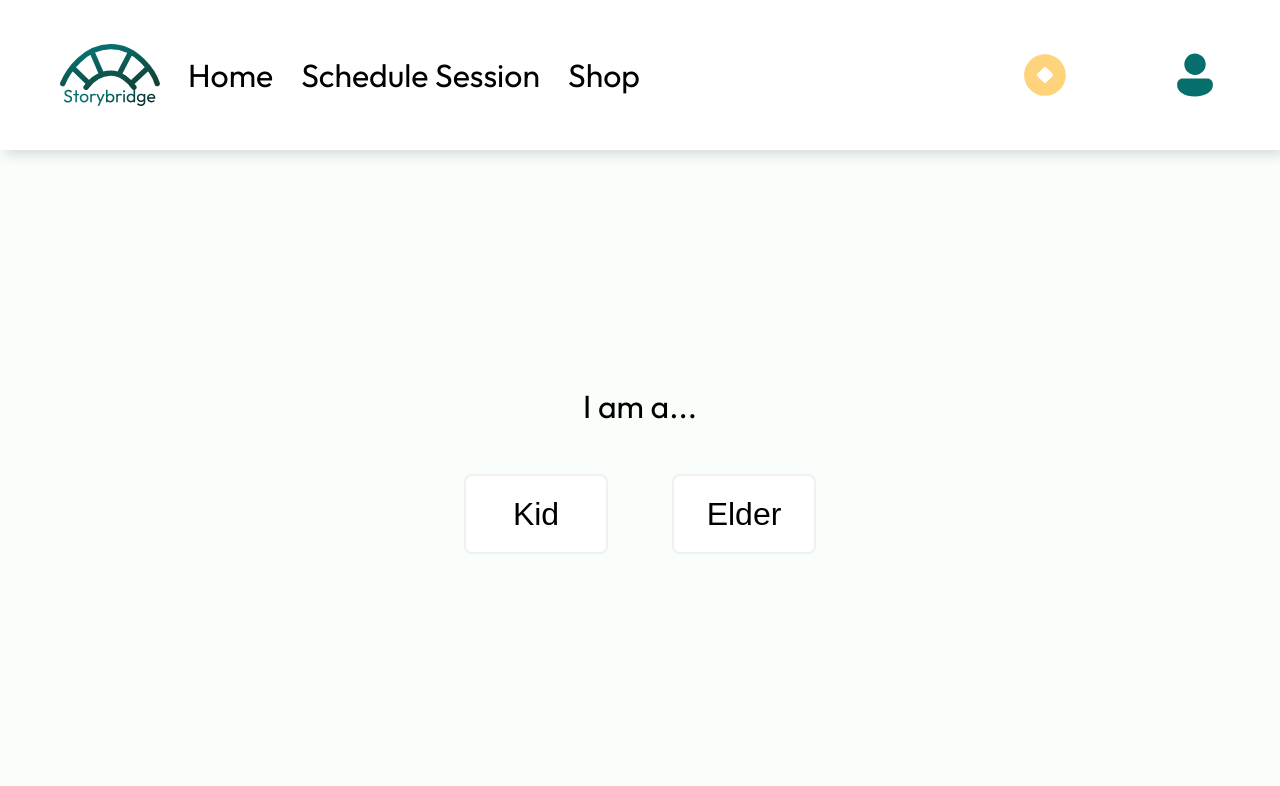
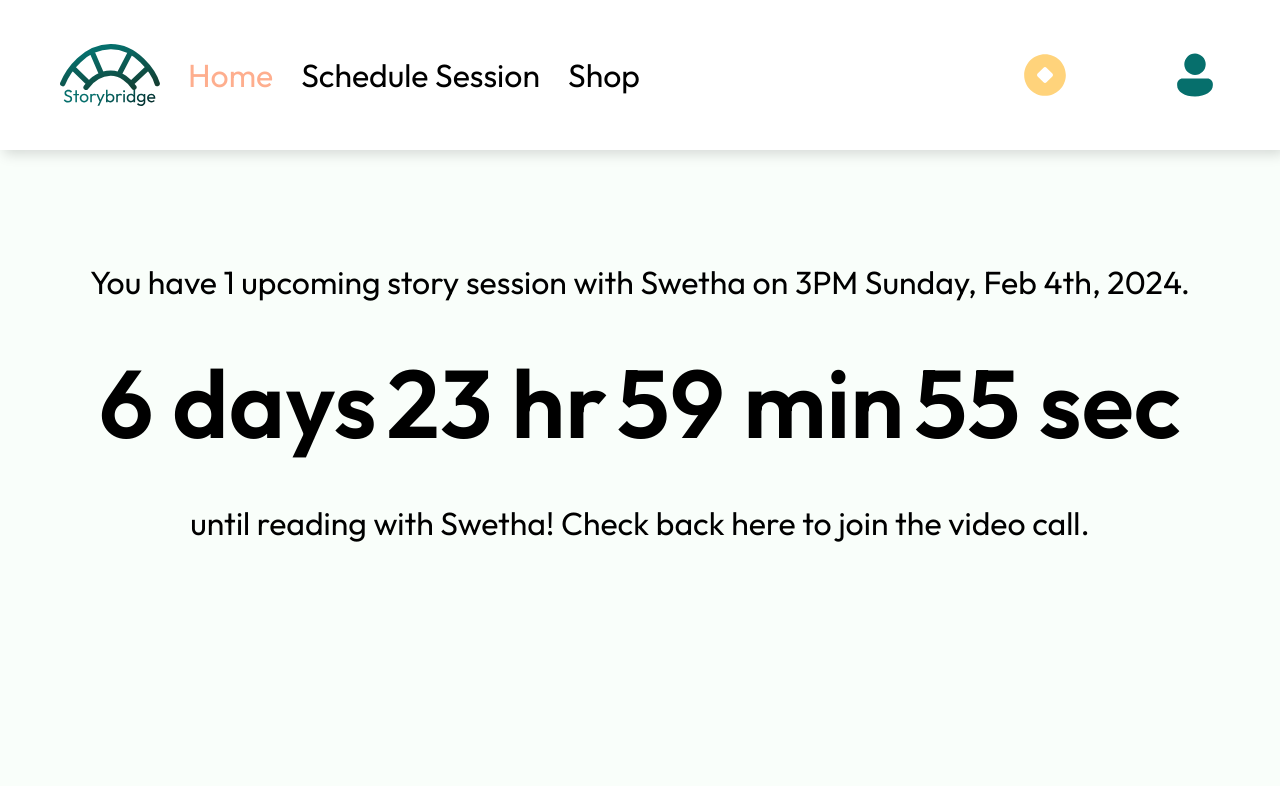
Before and after one commit to s-palakur/story-bridge, a Next.js app in the folder storybridge/: page /dashboard in a window 1280 px wide. Shown: the top 786 px of the page. Built offline with nearby package versions, Linux system fonts and the light colour scheme.

Commit message:
colored navbar, timer font

```diff
--- a/storybridge/app/Navbar.js
+++ b/storybridge/app/Navbar.js
@@ -1,25 +1,36 @@
 import React from "react";
 import styles from "./Navbar.module.css";
 import Link from "next/link";
-import { isKid } from "./firebase"
+import { isKid } from "./firebase";
 
-export default function Navbar() {
-  // Example boolean function isKid
+export default function Navbar({ pageName = "Home" }) {
+  // Determine if the current user is a kid
+  const kid = isKid(); // Example boolean function isKid
+
+  // Function to determine the style of a link
+  const getLinkStyle = (linkName) => {
+    return {
+      fontWeight: "normal",
+      color: pageName === linkName ? "#FEAE8E" : "inherit", // Change color to yellow if pageName matches
+    };
+  };
 
   return (
     <div className={styles.main}>
       <div className={styles.left}>
         <img src="/logo.svg" alt="logo" width="100" />
         <Link href="/dashboard">
-          <h1 style={{ fontWeight: "normal" }}>Home</h1>
+          <h1 style={getLinkStyle("dashboard")}>Home</h1>
         </Link>
         <Link href="/scheduling">
-          <h1 style={{ fontWeight: "normal" }}>Schedule Session</h1>
+          <h1 style={getLinkStyle("scheduling")}>Schedule Session</h1>
         </Link>
-        {isKid() && <h1 style={{ fontWeight: "normal" }}>Shop</h1>}
+        <Link href="/shop">
+          {kid && <h1 style={getLinkStyle("shop")}>Shop</h1>}
+        </Link>
       </div>
       <div className={styles.right}>
-        {isKid() && <img src="/coin.svg" alt="coin" width="50" />}
+        {kid && <img src="/coin.svg" alt="coin" width="50" />}
         <img src="/profile.svg" alt="profile" width="50" />
       </div>
     </div>
--- a/storybridge/app/dashboard/CountdownTimer.js
+++ b/storybridge/app/dashboard/CountdownTimer.js
@@ -1,6 +1,6 @@
 // CountdownTimer.js
 import React, { useState, useEffect } from "react";
-import styles from "./Timer.module.css";
+import styles from "./CountdownTimer.module.css";
 
 const CountdownTimer = ({ targetDate }) => {
   const calculateTimeRemaining = () => {
@@ -8,7 +8,9 @@ const CountdownTimer = ({ targetDate }) => {
     const difference = targetDate - now;
 
     const days = Math.floor(difference / (1000 * 60 * 60 * 24));
-    const hours = Math.floor((difference % (1000 * 60 * 60 * 24)) / (1000 * 60 * 60));
+    const hours = Math.floor(
+      (difference % (1000 * 60 * 60 * 24)) / (1000 * 60 * 60)
+    );
     const minutes = Math.floor((difference % (1000 * 60 * 60)) / (1000 * 60));
     const seconds = Math.floor((difference % (1000 * 60)) / 1000);
 
@@ -27,13 +29,19 @@ const CountdownTimer = ({ targetDate }) => {
 
   return (
     <div className={styles.countdownContainer}>
-      <h2>Countdown Timer</h2>
+      <h1>
+        You have 1 upcoming story session with Swetha on 3PM Sunday, Feb 4th,
+        2024.
+      </h1>
       <div className={styles.timeDisplay}>
-        <span>{timeRemaining.days} days</span>
-        <span>{timeRemaining.hours} hours</span>
-        <span>{timeRemaining.minutes} minutes</span>
-        <span>{timeRemaining.seconds} seconds</span>
+        <span style={{ fontWeight: 600 }}>{timeRemaining.days} days</span>
+        <span style={{ fontWeight: 600 }}>{timeRemaining.hours} hr</span>
+        <span style={{ fontWeight: 600 }}>{timeRemaining.minutes} min</span>
+        <span style={{ fontWeight: 600 }}>{timeRemaining.seconds} sec</span>
       </div>
+      <h1>
+        until reading with Swetha! Check back here to join the video call.
+      </h1>
     </div>
   );
 };
--- a/storybridge/app/dashboard/Timer.module.css
+++ b/storybridge/app/dashboard/CountdownTimer.module.css
@@ -2,16 +2,23 @@
     display: flex;
     flex-direction: column;
     align-items: center;
-    min-height: 100vh;
-    background-color: #F9FEFA;
-    margin-top: 5rem;
+    margin-top: 3rem;
     bottom: 5rem;
+    color: #000;
+    font-family: Outfit;
+    font-size: 96px;
+    font-style: normal;
+    font-weight: 700;
+    line-height: normal;
   }
 
   /* components/CountdownTimer.module.css */
 .countdownContainer {
     text-align: center;
-    margin-top: 15rem; /* Adjust the margin-top as needed */
+    margin-top: 7rem;
+    display: flex;
+    flex-direction: column;
+    gap: 40px;
   }
 
   .timeDisplay {
@@ -19,6 +26,8 @@
     justify-content: center;
     gap: 10px;
     font-size: 18px;
+    color: #000;
+    font-size: 96px;
   }
 
   /* Add additional styling as needed */
--- a/storybridge/app/dashboard/Timer.js
+++ /dev/null
@@ -1,20 +0,0 @@
-'use client'
-
-// YourPage.js
-import React from "react";
-import CountdownTimer from "./CountdownTimer";
-import "./Timer.module.css"
-
-const Timer = () => {
-  // Set the target date to 7 days from now
-  const targetDate = new Date();
-  targetDate.setDate(targetDate.getDate() + 7);
-
-  return (
-    <div>
-      <CountdownTimer targetDate={targetDate} />
-    </div>
-  );
-};
-
-export default Timer;
--- a/storybridge/app/dashboard/page.jsx
+++ b/storybridge/app/dashboard/page.jsx
@@ -1,18 +1,19 @@
-'use client'
+"use client";
 import React from "react";
 // import { Link } from "react-router-dom";
 import styles from "./page.module.css";
 import Navbar from "../Navbar";
-import Dash from "./Dash"
-import Timer from "./Timer"
+import Dash from "./Dash";
+// import Timer from "./Timer";
 import CountdownTimer from "./CountdownTimer";
 
 export default function Home() {
-
+  const targetDate = new Date();
+  targetDate.setDate(targetDate.getDate() + 7);
   return (
     <div className={styles.main}>
-      <Navbar />
-      {/* <Timer /> */}
+      <Navbar pageName="dashboard" />
+      <CountdownTimer targetDate={targetDate} />
       <Dash />
     </div>
   );
--- a/storybridge/app/dashboard/page.module.css
+++ b/storybridge/app/dashboard/page.module.css
@@ -11,6 +11,6 @@
     display: flex;
     flex-direction: column;
     align-items: center;
-    min-height: 100vh;
+    /* min-height: 100vh; */
     background-color: #F9FEFA;
   }
--- a/storybridge/app/globals.css
+++ b/storybridge/app/globals.css
@@ -78,6 +78,7 @@
   box-sizing: border-box;
   padding: 0;
   margin: 0;
+  font-weight: normal;
 }
 
 html,
--- a/storybridge/app/scheduling/page.jsx
+++ b/storybridge/app/scheduling/page.jsx
@@ -35,7 +35,7 @@ export default function Home() {
 
   return (
     <div>
-      <Navbar />
+      <Navbar pageName="scheduling" />
       <div className={styles.main}>
         <div className={styles.heading}>
           What day would you like to schedule for?
--- a/storybridge/app/scheduling/success/page.jsx
+++ b/storybridge/app/scheduling/success/page.jsx
@@ -7,7 +7,7 @@ import Navbar from "../../Navbar";
 export default function Home() {
   return (
     <div>
-      <Navbar />
+      <Navbar pageName="scheduling" />
       <div className={styles.main}>
         <div className={styles.title}>A story is on its way!</div>
         <div className={styles.subtitle}>
--- a/storybridge/app/shop/page.jsx
+++ b/storybridge/app/shop/page.jsx
@@ -6,7 +6,7 @@ import Navbar from "../Navbar";
 export default function Home() {
   return (
     <div>
-      <Navbar />
+      <Navbar pageName="shop" />
       <h1>
         Answer questions during storytime to earn gold. Spend your gold here to
         customize your avatar!
```
Also changed, not shown: 1 other file (tests, documents, lock files or other folders).
